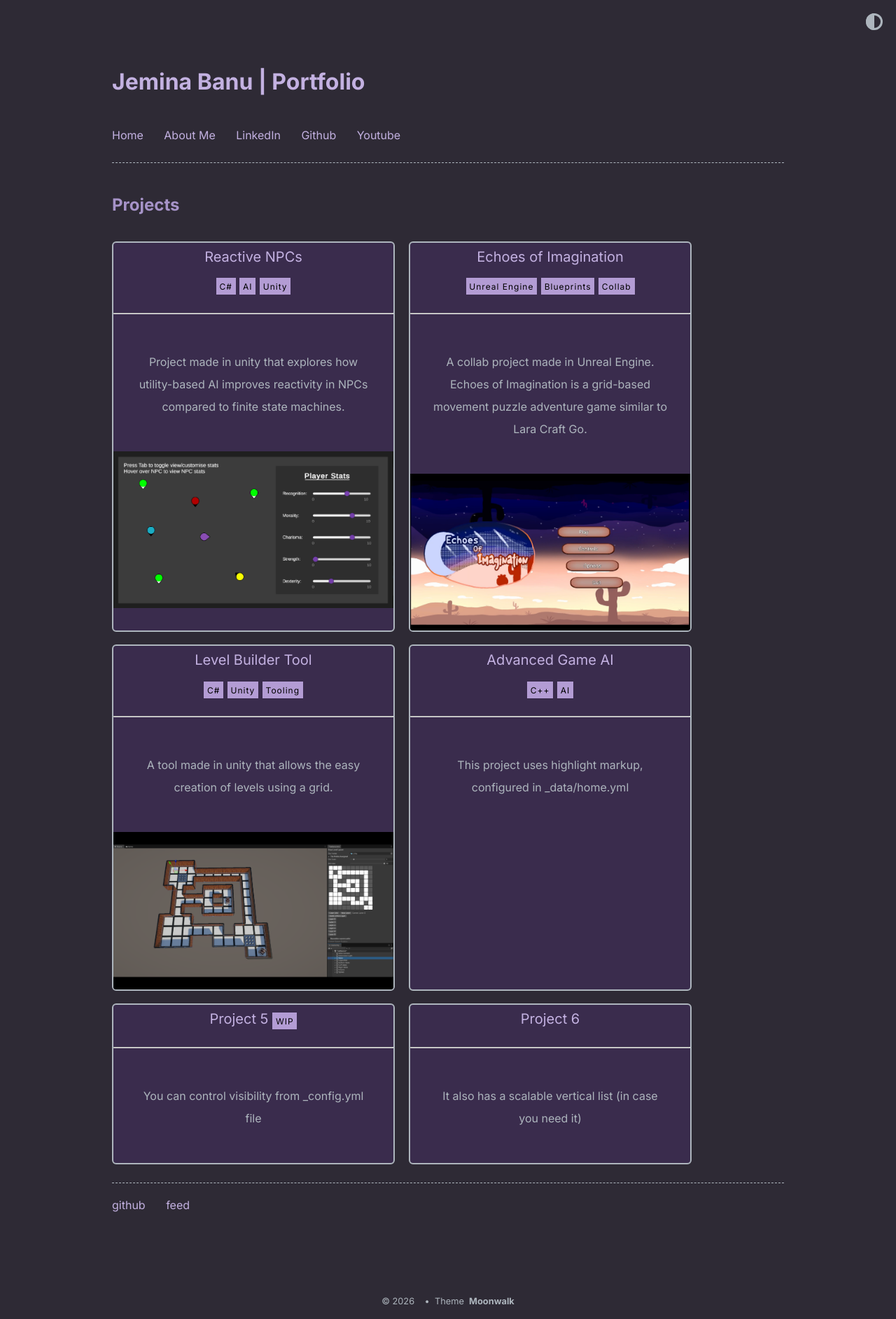
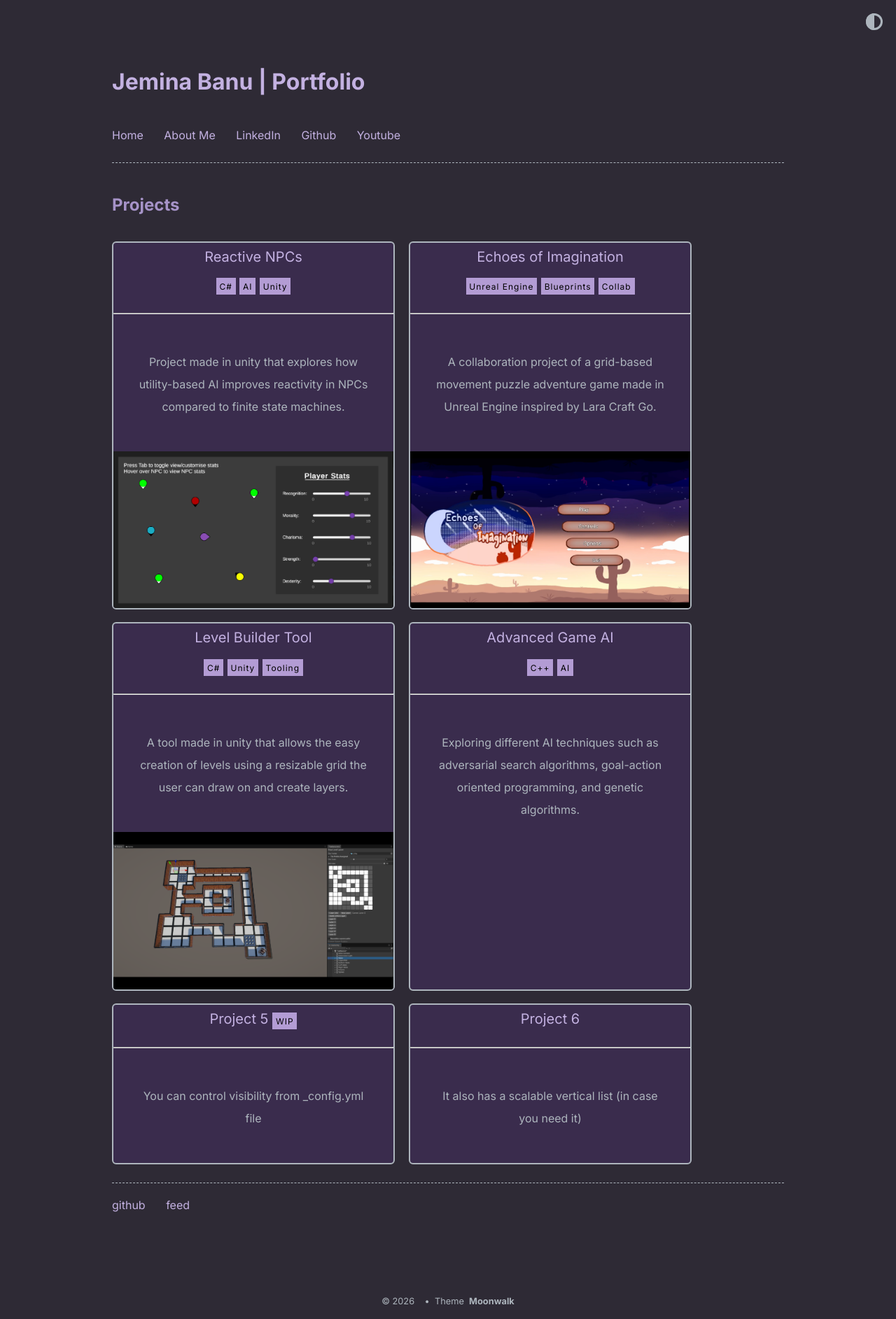
Before and after one commit to Jem-exe/jem-exe.github.io, a Jekyll site: the page built from index.md, in a window 1280 px wide. Shown: the whole page at 70% size. Built offline with Jekyll 4.4.1, drawn with Linux system fonts in a browser that asks for light colours.

Commit message:
:shrug emoji:

```diff
--- a/_data/home.yml
+++ b/_data/home.yml
@@ -29,7 +29,7 @@ project_entries:
 
   - title: Echoes of Imagination
     url: echoes-of-imagination
-    desc: A collab project made in Unreal Engine. Echoes of Imagination is a grid-based movement puzzle adventure game similar to Lara Craft Go.
+    desc: A collaboration project of a grid-based movement puzzle adventure game made in Unreal Engine inspired by Lara Craft Go.
     image: ../images/EchoesOfImaginationTitleScreen.png
     tag1: Unreal Engine
     tag2: Blueprints
@@ -38,15 +38,15 @@ project_entries:
 
   - title: Level Builder Tool
     url: level-builder-tool
-    desc: A tool made in unity that allows the easy creation of levels using a grid.
+    desc: A tool made in unity that allows the easy creation of levels using a resizable grid the user can draw on and create layers.
     image: ../images/LevelBuilderScreenshot.png
     tag1: C#
     tag2: Unity
     tag3: Tooling
 
   - title: Advanced Game AI
-    url: overview-post
-    desc: This project uses highlight markup, configured in _data/home.yml
+    url: advanced-game-ai
+    desc: Exploring different AI techniques such as adversarial search algorithms, goal-action oriented programming, and genetic algorithms.
     tag1: C++
     tag2: AI
 
--- a/_sass/list.scss
+++ b/_sass/list.scss
@@ -30,7 +30,6 @@ ul.horizontal-list {
   overflow: hidden;
 
   .header {
-    margin-top: 0.5em;
     color: var(--links);
   }
 
```
